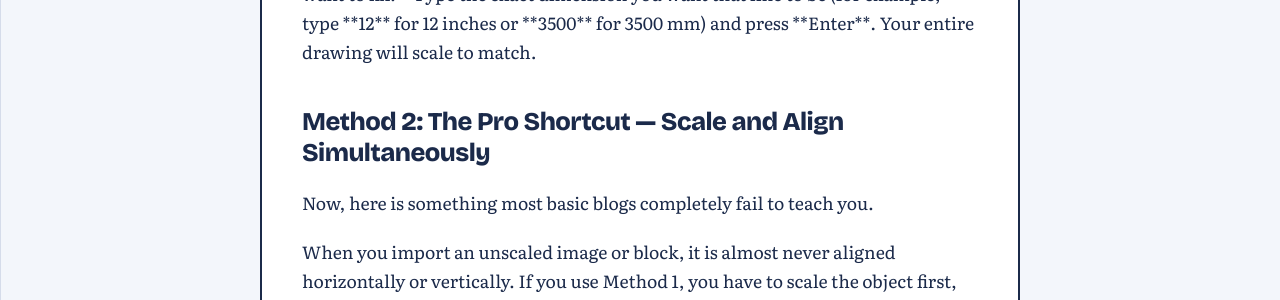
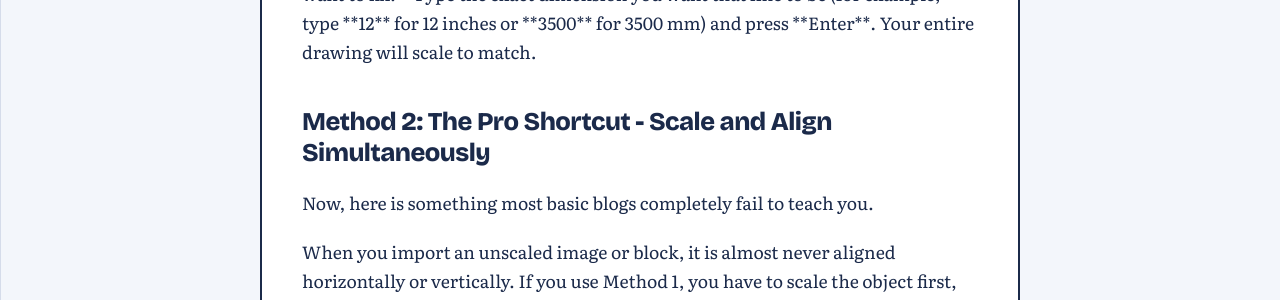
Before and after one commit to mehuls-ER7/mehuls-ER7.github.io, a Jekyll site: the page built from _posts/2026-10-05-how-to-scale-with-two-reference-points-in-autocad.md, in a window 1280 px wide and 900 px high, scrolled down 2660 px. Shown: the part 154-454 px from the top of the window. Built offline with Jekyll 4.4.1, drawn with Linux system fonts in a browser that asks for light colours.

Commit message:
Fix heading formatting in AutoCAD scaling guide

```diff
--- a/_posts/2026-10-05-how-to-scale-with-two-reference-points-in-autocad.md
+++ b/_posts/2026-10-05-how-to-scale-with-two-reference-points-in-autocad.md
@@ -61,7 +61,7 @@ This is the classic technique you will use 90% of the time when you know a singl
   </Step>
 </Sequence>
 
-## Method 2: The Pro Shortcut — Scale and Align Simultaneously
+## Method 2: The Pro Shortcut - Scale and Align Simultaneously
 
 Now, here is something most basic blogs completely fail to teach you.
 
```
